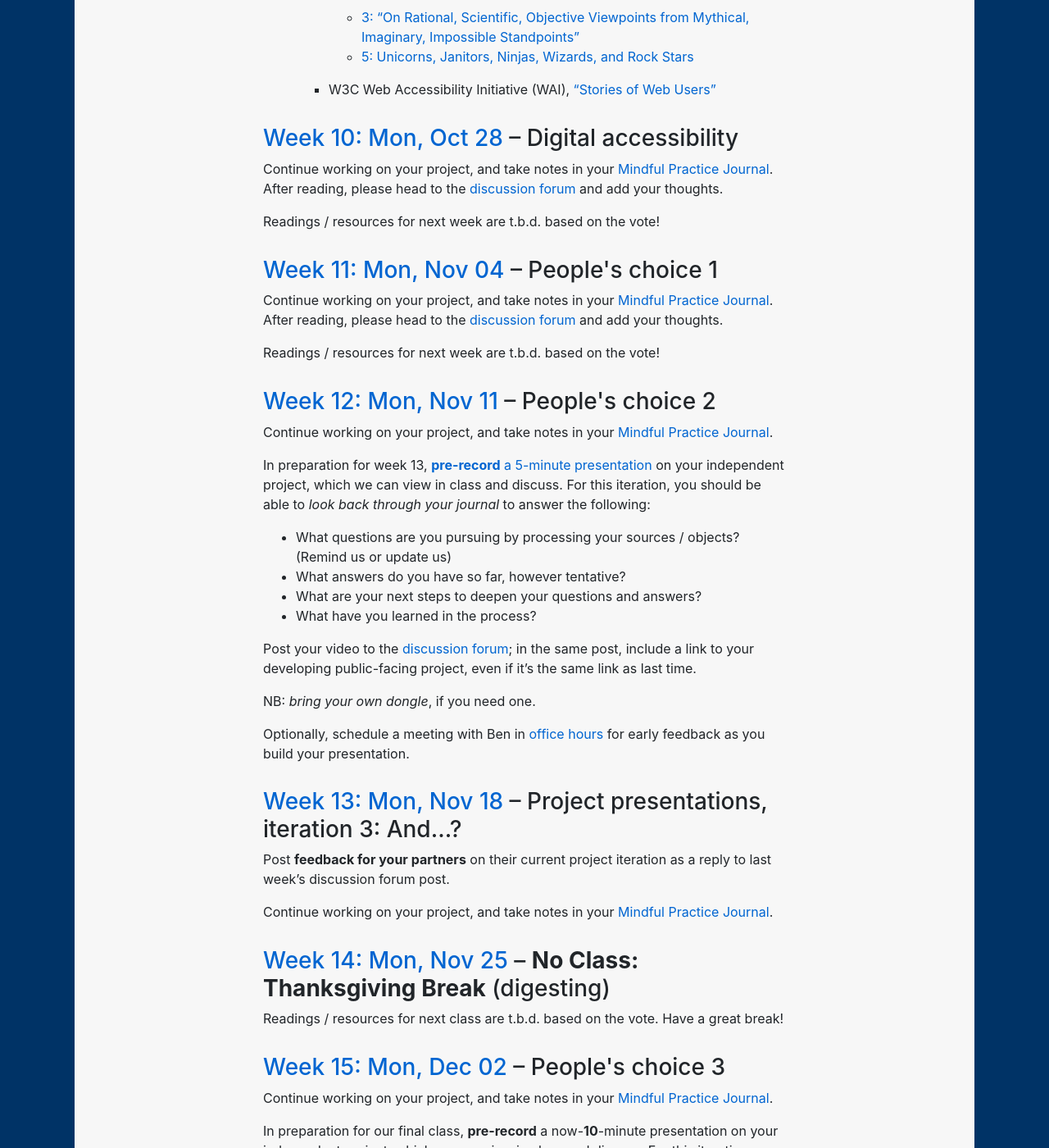
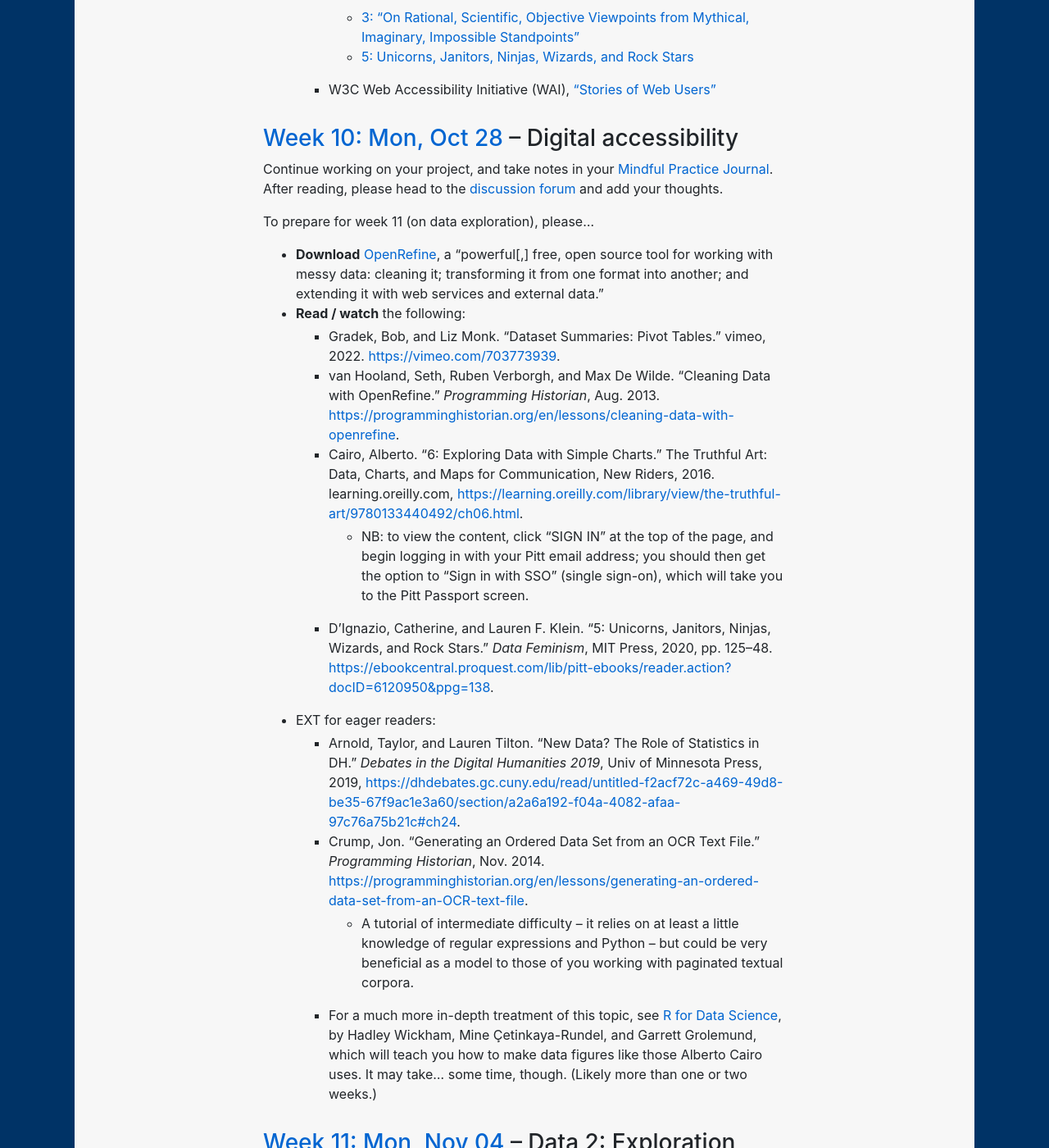
Before and after one commit to benmiller314/dsam2024fall, a Jekyll site: the page built from schedule.md, in a window 1280 px wide and 1400 px high, scrolled down 8281 px. Shown: the whole window at 82% size. Built offline with Jekyll 4.4.1, drawn with Linux system fonts in a browser that asks for light colours; our own code applies the rules of GitHub Pages for plain Markdown files; some of the changed text lies outside the part shown.

Commit message:
ready for week 10: accessibility

```diff
--- a/schedule.md
+++ b/schedule.md
@@ -7,7 +7,7 @@
 
 # Class-by-Class Schedule
 
-<nav id="shortcuts" class="alert alert-white">
+<nav id="shortcuts" class="alert alert-white" aria-label="Shortcut">
 <a href="#current">Jump to latest lesson plan</a>. For the in-class notes doc, go to <a href="https://bit.ly/dsam{{site.course.slugterm}}-notes">bit.ly/dsam{{site.course.slugterm}}-notes</a>.
 </nav>
 
@@ -214,7 +214,7 @@
 
 Optionally, schedule a meeting with Ben in [office hours](office) for early feedback as you build your presentation. Also optionally, you may want to read <a href="https://www.bloomberg.com/graphics/2015-paul-ford-what-is-code/#what-is-debugging">section 6.2</a> of Paul Ford's _What is Code?_: "What is debugging?"
 
-<a id="current"></a>
+
 <h3 id="week-09"><a href='plans/week-09'>Week 9: Mon, Oct 21</a> – Project presentations, iteration 2: Processed</h3>
 
 Post **feedback for your partners** on their current project iteration, as a reply to last week's discussion post.
@@ -239,22 +239,34 @@
     - W3C Web Accessibility Initiative (WAI), <a href="https://www.w3.org/WAI/people-use-web/user-stories/">"Stories of Web Users"</a>
 
 
+<a id="current"></a>
+<h3 id="week-10"><a href='plans/week-10'>Week 10: Mon, Oct 28</a> – Digital accessibility</h3>
 
-<h3 id="week-10"><a href='plans/week-10'>Week 10: Mon, Oct 28</a> – Digital accessibility</h3>
+Continue working on your project, and take notes in your [Mindful Practice Journal](projects.md). After reading, please head to the [discussion forum]({{site.repo_url}}/discussions) and add your thoughts.
+
+To prepare for week 11 (on data exploration), please...
+
+* **Download** [OpenRefine](https://openrefine.org/), a "powerful[,] free, open source tool for working with messy data: cleaning it; transforming it from one format into another; and extending it with web services and external data."
+* **Read / watch** the following:
+    - Gradek, Bob, and Liz Monk. "Dataset Summaries: Pivot Tables." vimeo, 2022. [https://vimeo.com/703773939](https://vimeo.com/703773939).
+    - van Hooland, Seth, Ruben Verborgh, and Max De Wilde. “Cleaning Data with OpenRefine.” _Programming Historian_, Aug. 2013. [https://programminghistorian.org/en/lessons/cleaning-data-with-openrefine](https://programminghistorian.org/en/lessons/cleaning-data-with-openrefine).
+    - Cairo, Alberto. “6: Exploring Data with Simple Charts.” The Truthful Art: Data, Charts, and Maps for Communication, New Riders, 2016. learning.oreilly.com, [https://learning.oreilly.com/library/view/the-truthful-art/9780133440492/ch06.html](https://learning.oreilly.com/library/view/the-truthful-art/9780133440492/ch06.html).
+        * NB: to view the content, click "SIGN IN" at the top of the page, and begin logging in with your Pitt email address; you should then get the option to "Sign in with SSO" (single sign-on), which will take you to the Pitt Passport screen.
+    - D’Ignazio, Catherine, and Lauren F. Klein. “5: Unicorns, Janitors, Ninjas, Wizards, and Rock Stars.” _Data Feminism_, MIT Press, 2020, pp. 125–48. [https://ebookcentral.proquest.com/lib/pitt-ebooks/reader.action?docID=6120950&ppg=138](https://ebookcentral.proquest.com/lib/pitt-ebooks/reader.action?docID=6120950&ppg=138).
+* EXT for eager readers:
+    - Arnold, Taylor, and Lauren Tilton. “New Data? The Role of Statistics in DH.” _Debates in the Digital Humanities 2019_, Univ of Minnesota Press, 2019, [https://dhdebates.gc.cuny.edu/read/untitled-f2acf72c-a469-49d8-be35-67f9ac1e3a60/section/a2a6a192-f04a-4082-afaa-97c76a75b21c#ch24](https://dhdebates.gc.cuny.edu/read/untitled-f2acf72c-a469-49d8-be35-67f9ac1e3a60/section/a2a6a192-f04a-4082-afaa-97c76a75b21c#ch24).
+    - Crump, Jon. “Generating an Ordered Data Set from an OCR Text File.” _Programming Historian_, Nov. 2014. [https://programminghistorian.org/en/lessons/generating-an-ordered-data-set-from-an-OCR-text-file](https://programminghistorian.org/en/lessons/generating-an-ordered-data-set-from-an-OCR-text-file).
+        * A tutorial of intermediate difficulty – it relies on at least a little knowledge of regular expressions and Python – but could be very beneficial as a model to those of you working with paginated textual corpora.
+    - For a much more in-depth treatment of this topic, see [R for Data Science](https://r4ds.hadley.nz/whole-game), by Hadley Wickham, Mine Çetinkaya-Rundel, and Garrett Grolemund, which will teach you how to make data figures like those Alberto Cairo uses. It may take... some time, though. (Likely more than one or two weeks.)
+
+<h3 id="week-11"><a href='plans/week-11'>Week 11: Mon, Nov 04</a> – Data 2: Exploration, Slicing, Cleaning (the people's choice)</h3>
 
 Continue working on your project, and take notes in your [Mindful Practice Journal](projects.md). After reading, please head to the [discussion forum]({{site.repo_url}}/discussions) and add your thoughts.
 
 Readings / resources for next week are t.b.d. based on the vote!
 
 
-<h3 id="week-11"><a href='plans/week-11'>Week 11: Mon, Nov 04</a> – People's choice 1</h3>
-
-Continue working on your project, and take notes in your [Mindful Practice Journal](projects.md). After reading, please head to the [discussion forum]({{site.repo_url}}/discussions) and add your thoughts.
-
-Readings / resources for next week are t.b.d. based on the vote!
-
-
-<h3 id="week-12"><a href='plans/week-12'>Week 12: Mon, Nov 11</a> – People's choice 2</h3>
+<h3 id="week-12"><a href='plans/week-12'>Week 12: Mon, Nov 11</a> – Data 3: Visualization and Analysis (the people's choice)</h3>
 
 Continue working on your project, and take notes in your [Mindful Practice Journal](projects.md).
 
@@ -284,7 +296,7 @@
 Readings / resources for next class are t.b.d. based on the vote. Have a great break!
 
 
-<h3 id="week-15"><a href='plans/week-15'>Week 15: Mon, Dec 02</a> – People's choice 3</h3>
+<h3 id="week-15"><a href='plans/week-15'>Week 15: Mon, Dec 02</a> – Multimodal pedagogy and assessment (the people's choice)</h3>
 
 Continue working on your project, and take notes in your [Mindful Practice Journal](projects.md).
 
```
Also changed, not shown: plans/week-01.md (+2 -2 lines), plans/week-09.md (+1 -1 lines), plans/week-10.md (added, +168 -0 lines), resources.md (+2 -0 lines), assets/img/firefox-accessibility-inspector.png (added), assets/img/wave-accessibility-inspector.png (added).
